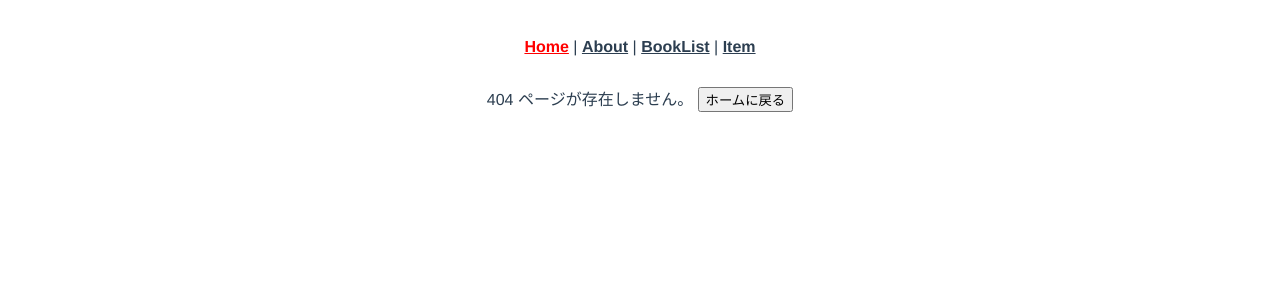
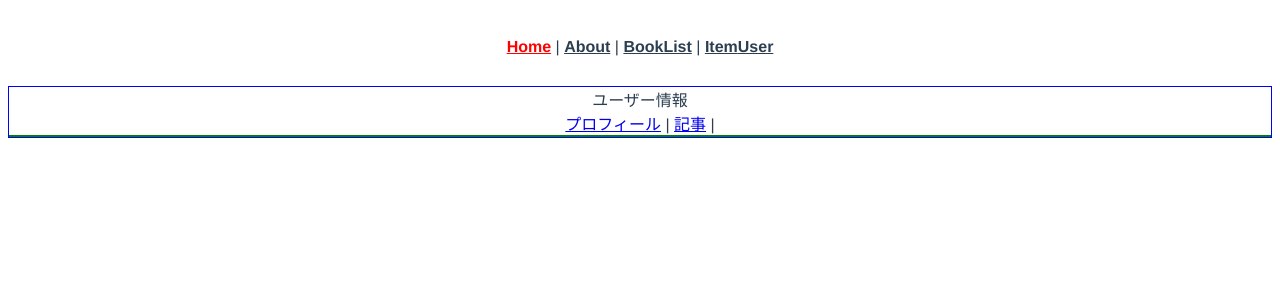
Before and after one commit to akadashiso/udemy-vuejs2-section7, a Vue app in the folder vuerouter/: page /user in a window 1280 px wide. Before the commit this address had no page. Shown: the top 300 px of the page. Built offline with nearby package versions, Linux system fonts and the light colour scheme.

Commit message:
[Finish]Section7-94 : ネストされたルート

```diff
--- a/vuerouter/src/App.vue
+++ b/vuerouter/src/App.vue
@@ -6,12 +6,19 @@
       <router-link to="/about" exact-active-class="test">About</router-link> |
       <router-link to="/book">BookList</router-link> |
       <router-link to="/item/1">Item</router-link>
+      <router-link to="/user/profile">User</router-link>
     </div>
-    <router-view />
+    <div class="blue-b">
+      <router-view />
+    </div>
   </div>
 </template>
 
 <style>
+.blue-b {
+  border: 1px blue solid;
+}
+
 #app {
   font-family: Avenir, Helvetica, Arial, sans-serif;
   -webkit-font-smoothing: antialiased;
--- /dev/null
+++ b/vuerouter/src/components/UserPost.vue
@@ -0,0 +1,10 @@
+<template>
+  <div>ユーザー記事</div>
+</template>
+
+<script>
+export default {};
+</script>
+
+<style>
+</style>
--- /dev/null
+++ b/vuerouter/src/components/UserProfile.vue
@@ -0,0 +1,10 @@
+<template>
+  <div>ユーザープロフィール</div>
+</template>
+
+<script>
+export default {};
+</script>
+
+<style>
+</style>
--- /dev/null
+++ b/vuerouter/src/views/User.vue
@@ -0,0 +1,20 @@
+<template>
+  <div>
+    ユーザー情報<br />
+    <router-link to="profile">プロフィール</router-link> |
+    <router-link to="post">記事</router-link> |
+    <div class="green-b">
+      <router-view />
+    </div>
+  </div>
+</template>
+
+<script>
+export default {};
+</script>
+
+<style>
+.green-b {
+  border: 1px solid green;
+}
+</style>
```
Also changed, not shown: vuerouter/src/router/index.js (+18 -1 lines).
